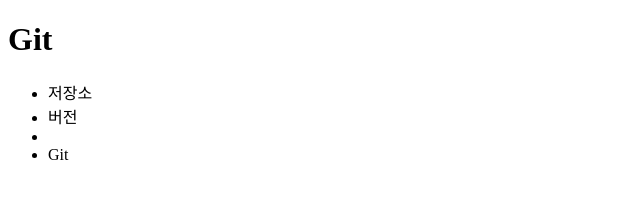
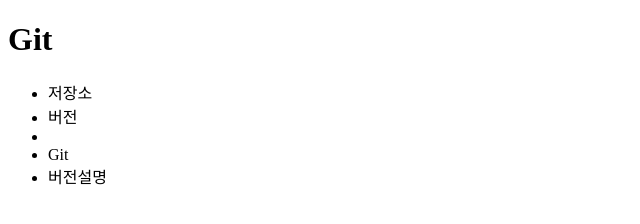
Before and after one commit to jangjunha-commits/github2, a plain HTML site: page untitled/src/index2.html in a window 1280 px wide. Shown: the full height of the page, 0-640 px from the left. Drawn offline with Linux system fonts and the light colour scheme.

Commit message:
버전 설명

```diff
--- a/untitled/src/index2.html
+++ b/untitled/src/index2.html
@@ -13,6 +13,7 @@
        <li>버전</li>
        <li></li>
         <li>Git</li>
+        <li>버전설명</li>
      </ul>
 </body>
 </html>
```
